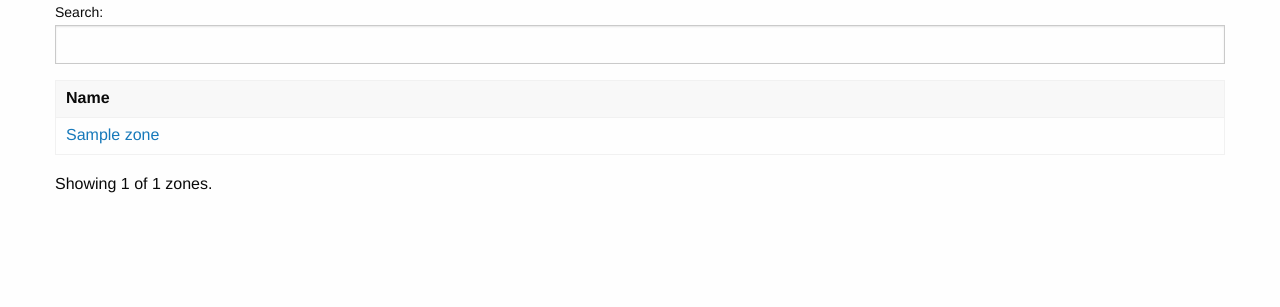
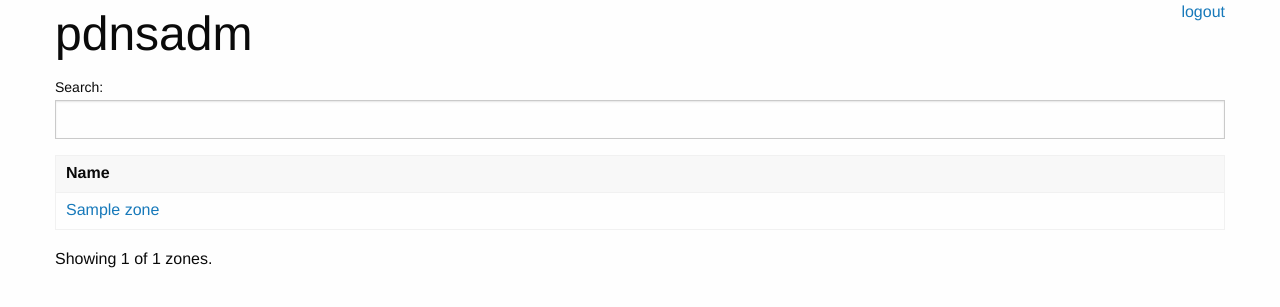
Before and after one commit to Uberspace/dino, a Django app: template src/pdnsadm/prototype/templates/prototype/home.html in a window 1280 px wide. Shown: the top 307 px of the page. Run offline with Django 3.2, Linux system fonts and the light colour scheme; tables that the repository leaves empty hold one stand-in row (values such as "Sample post"); the template is opened without the code that fills it: values that come from a table or form of the project are taken from there, most other values are stand-ins (such as "Sample title", 1, 10 or a date in 2020); some libraries are stand-ins or nearby versions.

Commit message:
add header and logout link

```diff
--- a/src/pdnsadm/prototype/templates/base.html
+++ b/src/pdnsadm/prototype/templates/base.html
@@ -4,6 +4,10 @@
 <div class="grid-container">
     <div class="grid-x grid-margin-x">
         <div class="cell">
+            <div class="float-right">
+                <a href="{% url 'account_logout' %}">logout</a>
+            </div>
+            <h1>pdnsadm</h1>
             {% block content %}{% endblock %}
         </div>
     </div>
```
